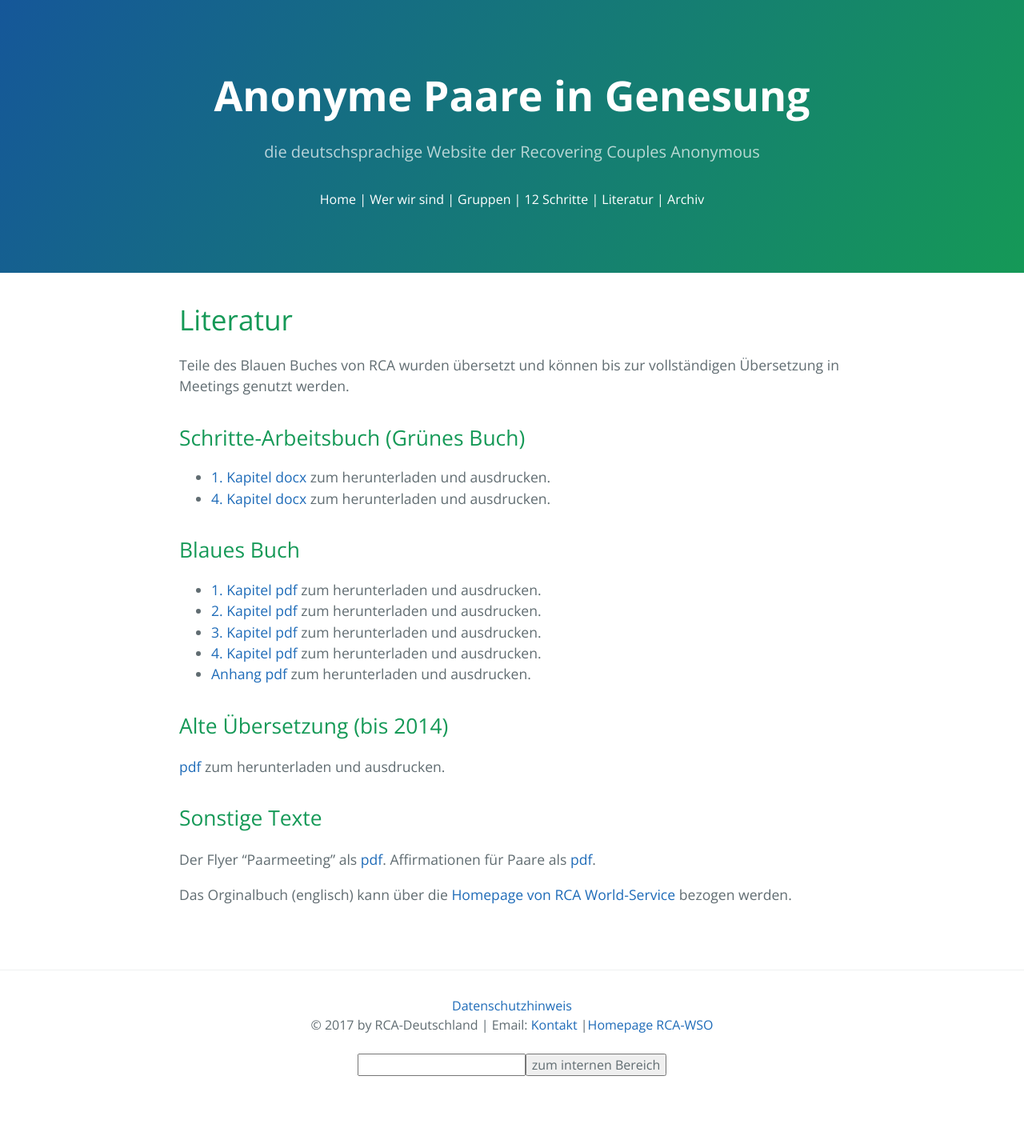
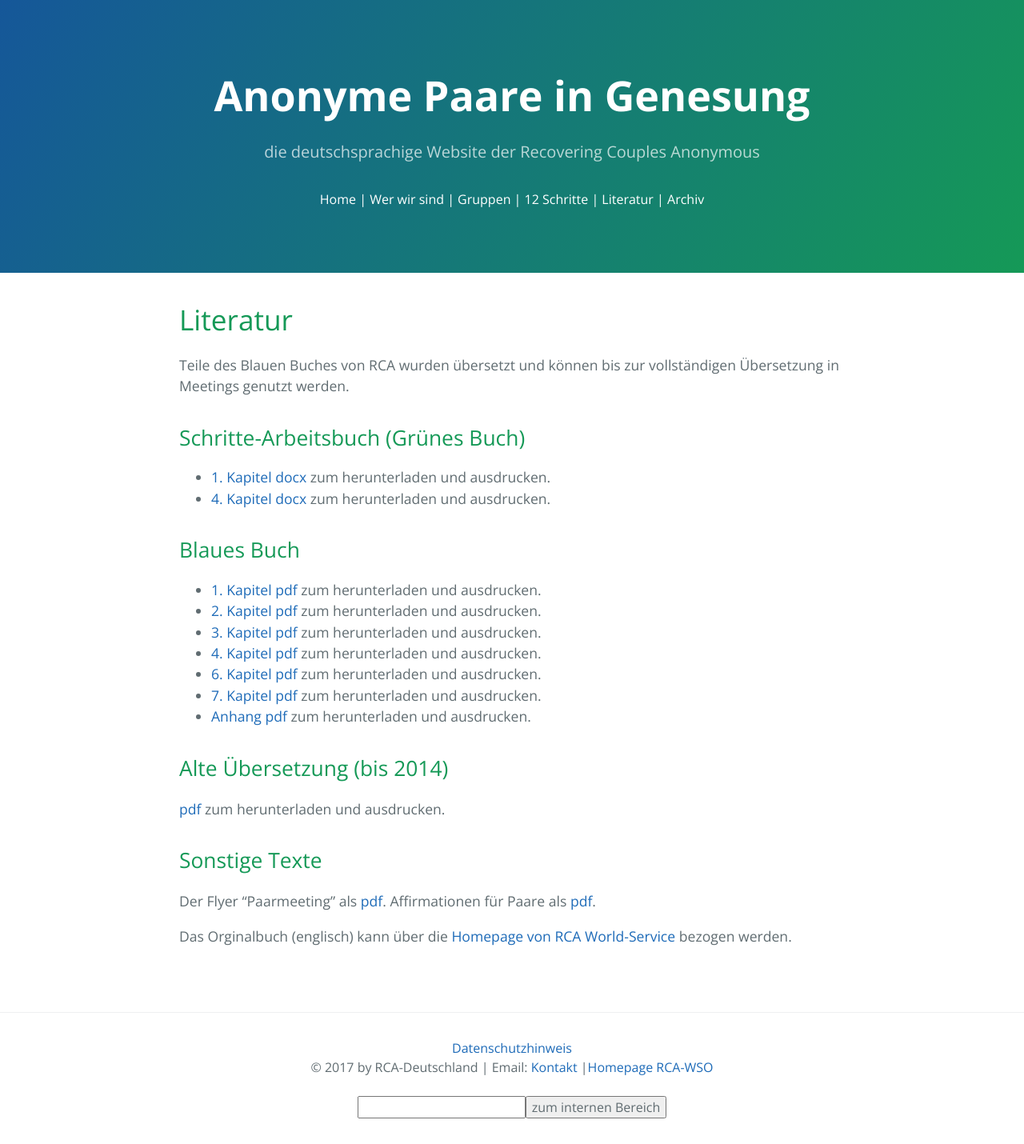
Before and after one commit to rcadeutschland/rcadeutschland.github.io, a Jekyll site: the page built from Literatur.MD, in a window 1280 px wide. Shown: the whole page at 80% size. Built offline with Jekyll 4.4.1, drawn with Linux system fonts in a browser that asks for light colours; nearby versions of some CDN libraries; before the commit the page ends 1377 px from its top, so only the background shows below that.

Commit message:
Update Literatur.MD

```diff
--- a/Literatur.MD
+++ b/Literatur.MD
@@ -18,6 +18,8 @@
 * [2. Kapitel pdf](/files/FourthEditionKapitel_II.docx.pdf) zum herunterladen und ausdrucken.
 * [3. Kapitel pdf](/files/FourthEdition_Kapitel_III.pdf) zum herunterladen und ausdrucken.
 * [4. Kapitel pdf](/files/RCA-Kapitel4.pdf) zum herunterladen und ausdrucken.
+* [6. Kapitel pdf](/files/RCAkapitel6.pdf) zum herunterladen und ausdrucken.
+* [7. Kapitel pdf](/files/RCAkapitel7.pdf) zum herunterladen und ausdrucken.
 * [Anhang pdf](/files/RCA-Appendix.pdf) zum herunterladen und ausdrucken.
 
 ## Alte Übersetzung (bis 2014)
```
